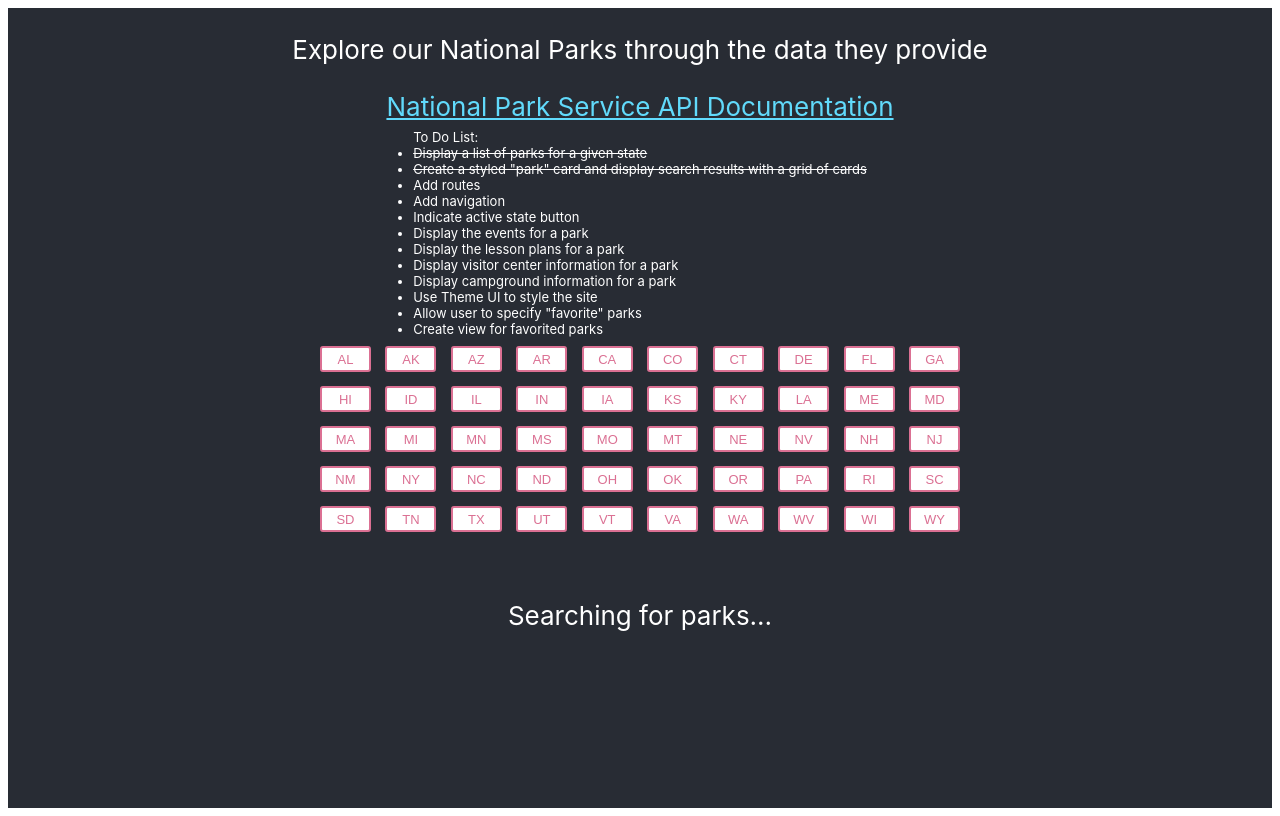
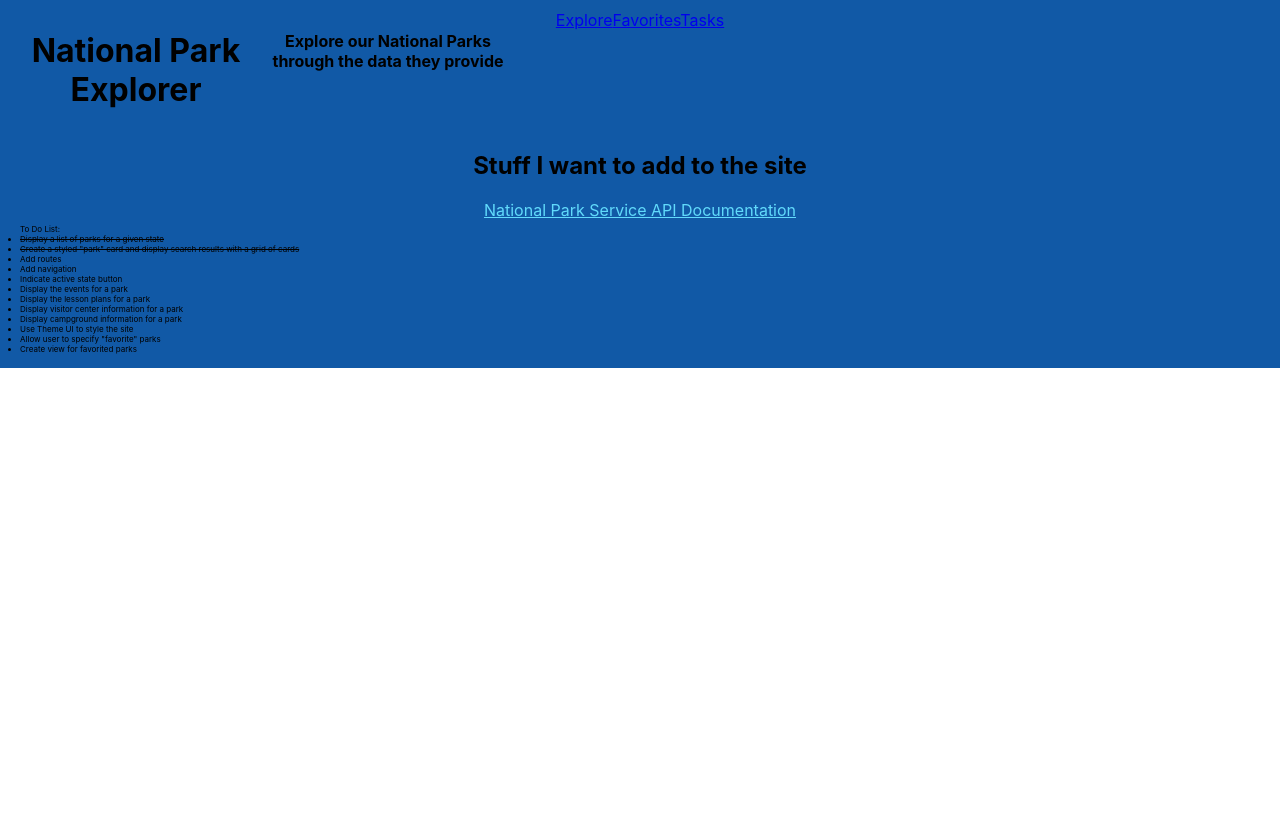
Before and after one commit to jonrcrowell/National-Parks-Explorer, a React (Create React App) app: page /tasks in a window 1280 px wide. Built offline with nearby package versions, Linux system fonts and the light colour scheme; no server answers.

Commit message:
Add reach router, navigation  and routes

```diff
--- a/package.json
+++ b/package.json
@@ -3,6 +3,7 @@
   "version": "0.1.0",
   "private": true,
   "dependencies": {
+    "@reach/router": "^1.2.1",
     "axios": "^0.19.0",
     "react": "^16.8.6",
     "react-dom": "^16.8.6",
--- a/src/App.js
+++ b/src/App.js
@@ -1,101 +1,12 @@
-import React, { useState, useEffect } from "react";
-import axios from "axios";
+import React from "react";
 import "./App.css";
-import stateAbbreviations from './stateAbbreviations'
-import Button from './components/Button'
-import Ul from './components/Ul'
-import Park from './components/Park'
+import Navbar from './Navbar'
 
-function App() {
-  const [parkState, updateParkState] = useState("tx");
-  const [parks, updateParks] = useState(null);
+const App = ({ children }) => (
+  <div>
+    <Navbar />
 
-  useEffect(() => {
-    const parksUrl = `https://developer.nps.gov/api/v1/parks?stateCode=${parkState}&api_key=${
-      process.env.REACT_APP_API_KEY
-      }`;
-    axios.get(parksUrl).then(response => {
-      updateParks(response.data.data);
-    });
-  }, [parkState]);
-
-  function handleParkStateClick(e, ab) {
-    updateParks(null);
-    updateParkState(ab);
-  }
-
-  return (
-    <div className="App">
-      <header className="App-header">
-        <p>Explore our National Parks through the data they provide</p>
-        <a
-          className="App-link"
-          href="https://www.nps.gov/subjects/developer/api-documentation.htm"
-          target="_blank"
-          rel="noopener noreferrer"
-        >
-          National Park Service API Documentation
-        </a>
-        <Ul>
-          To Do List:
-          <li style={{ textDecoration: "line-through" }}>Display a list of parks for a given state</li>
-          <li style={{ textDecoration: "line-through" }}>Create a styled "park" card and display search results with a grid of cards</li>
-          <li>Add routes</li>
-          <li>Add navigation</li>
-          <li>Indicate active state button</li>
-          <li>Display the events for a park</li>
-          <li>Display the lesson plans for a park</li>
-          <li>Display visitor center information for a park</li>
-          <li>Display campground information for a park</li>
-          <li>Use Theme UI to style the site</li>
-          <li>Allow user to specify "favorite" parks</li>
-          <li>Create view for favorited parks</li>
-        </Ul>
-        <div className="parent">
-          {stateAbbreviations.map(ab => <Button active={false} key={ab} onClick={e => handleParkStateClick(e, ab)}>{ab}</Button>)}
-        </div>
-        {!parks ? (
-          <p>Searching for parks...</p>
-        ) : (
-            <div>
-              <p style={{ textAlign: "left", fontSize: ".5em" }}>There are {parks.length} National Parks in {parkState.toUpperCase()}</p>
-              <div className="parkGrid">
-                {parks.map(
-                  ({
-                    id,
-                    description,
-                    designation,
-                    directionsInfo,
-                    directionsUrl,
-                    fullName,
-                    latLong,
-                    name,
-                    parkCode,
-                    states,
-                    url,
-                    weatherInfo
-                  }) => (
-                      <Park key={id}
-                        description={description}
-                        designation={designation}
-                        directionsInfo={directionsInfo}
-                        directionsUrl={directionsUrl}
-                        fullName={fullName}
-                        latLong={latLong}
-                        name={name}
-                        parkCode={parkCode}
-                        states={states}
-                        url={url}
-                        weatherInfo={weatherInfo}
-                      ></Park>
-                    )
-                )}
-              </div>
-            </div>
-          )}
-      </header>
-    </div >
-  );
-}
+  </div>
+);
 
 export default App;
--- /dev/null
+++ b/src/Navbar.js
@@ -0,0 +1,34 @@
+import React from "react";
+import { Router, Link } from "@reach/router";
+import Explore from './components/Explore'
+import Favorites from './components/Favorites'
+import Tasks from './components/Tasks'
+
+const Navbar = () => (
+    <div
+        style={{
+            display: "block",
+            textAlign: "center",
+            padding: "10px",
+            backgroundColor: "hsl(211, 81%, 36%)",
+            margin: "-8px -8px 20px -8px"
+        }}
+    >
+        <div className="navbar">
+            <h1>National Park Explorer</h1>
+            <h4>Explore our National Parks through the data they provide</h4>
+            <nav>
+                <Link to="/">Explore</Link>
+                <Link to="favorites">Favorites</Link>
+                <Link to="tasks">Tasks</Link>
+            </nav>
+        </div>
+        <Router>
+            <Explore path="/" />
+            <Favorites path="favorites" />
+            <Tasks path="tasks" />
+        </Router>
+    </div>
+);
+
+export default Navbar;
--- /dev/null
+++ b/src/components/Explore.js
@@ -0,0 +1,80 @@
+import React, { useState, useEffect } from "react";
+import axios from "axios";
+import "../App.css";
+import stateAbbreviations from '../stateAbbreviations'
+import Button from './Button'
+import Park from './Park'
+
+function Explore() {
+    const [parkState, updateParkState] = useState("tx");
+    const [parks, updateParks] = useState(null);
+
+    useEffect(() => {
+        const parksUrl = `https://developer.nps.gov/api/v1/parks?stateCode=${parkState}&api_key=${
+            process.env.REACT_APP_API_KEY
+            }`;
+        axios.get(parksUrl).then(response => {
+            updateParks(response.data.data);
+        });
+    }, [parkState]);
+
+    function handleParkStateClick(e, ab) {
+        updateParks(null);
+        updateParkState(ab);
+    }
+
+    return (
+        <div>
+            <div className="App">
+                <header className="App-header">
+
+
+                    <div className="parent">
+                        {stateAbbreviations.map(ab => <Button active={false} key={ab} onClick={e => handleParkStateClick(e, ab)}>{ab}</Button>)}
+                    </div>
+                    {!parks ? (
+                        <p>Searching for parks...</p>
+                    ) : (
+                            <div>
+                                <p style={{ textAlign: "left", fontSize: ".5em" }}>There are {parks.length} National Parks in {parkState.toUpperCase()}</p>
+                                <div className="parkGrid">
+                                    {parks.map(
+                                        ({
+                                            id,
+                                            description,
+                                            designation,
+                                            directionsInfo,
+                                            directionsUrl,
+                                            fullName,
+                                            latLong,
+                                            name,
+                                            parkCode,
+                                            states,
+                                            url,
+                                            weatherInfo
+                                        }) => (
+                                                <Park key={id}
+                                                    description={description}
+                                                    designation={designation}
+                                                    directionsInfo={directionsInfo}
+                                                    directionsUrl={directionsUrl}
+                                                    fullName={fullName}
+                                                    latLong={latLong}
+                                                    name={name}
+                                                    parkCode={parkCode}
+                                                    states={states}
+                                                    url={url}
+                                                    weatherInfo={weatherInfo}
+                                                ></Park>
+                                            )
+                                    )}
+                                </div>
+                            </div>
+                        )}
+                </header>
+            </div >
+        </div>
+    );
+}
+
+export default Explore;
--- /dev/null
+++ b/src/components/Favorites.js
@@ -0,0 +1,9 @@
+import React from 'react'
+
+const Favorites = () => (
+    <div>
+        <h2>Once favoriting is enabled, you will see your favorited parks on this page.</h2>
+    </div>
+);
+
+export default Favorites;
--- /dev/null
+++ b/src/components/Tasks.js
@@ -0,0 +1,33 @@
+import React from 'react'
+import Ul from './Ul'
+
+const Tasks = () => (
+    <div>
+        <h2>Stuff I want to add to the site</h2>
+        <a
+            className="App-link"
+            href="https://www.nps.gov/subjects/developer/api-documentation.htm"
+            target="_blank"
+            rel="noopener noreferrer"
+        >
+            National Park Service API Documentation
+            </a>
+        <Ul>
+            To Do List:
+              <li style={{ textDecoration: "line-through" }}>Display a list of parks for a given state</li>
+            <li style={{ textDecoration: "line-through" }}>Create a styled "park" card and display search results with a grid of cards</li>
+            <li>Add routes</li>
+            <li>Add navigation</li>
+            <li>Indicate active state button</li>
+            <li>Display the events for a park</li>
+            <li>Display the lesson plans for a park</li>
+            <li>Display visitor center information for a park</li>
+            <li>Display campground information for a park</li>
+            <li>Use Theme UI to style the site</li>
+            <li>Allow user to specify "favorite" parks</li>
+            <li>Create view for favorited parks</li>
+        </Ul>
+    </div>
+);
+
+export default Tasks;
--- a/src/index.css
+++ b/src/index.css
@@ -26,3 +26,11 @@ code {
   grid-column-gap: 8px;
   grid-row-gap: 8px;
   }
+
+.navbar {
+  display: grid;
+  grid-template-columns: 1fr 1fr 1fr 1fr 1fr;
+  grid-template-rows: 1fr;
+  grid-column-gap: 0px;
+  grid-row-gap: 0px;
+  }
```
Also changed, not shown: 1 other file (tests, documents, lock files or other folders). Lines whose indentation alone changed are shown as unchanged.
